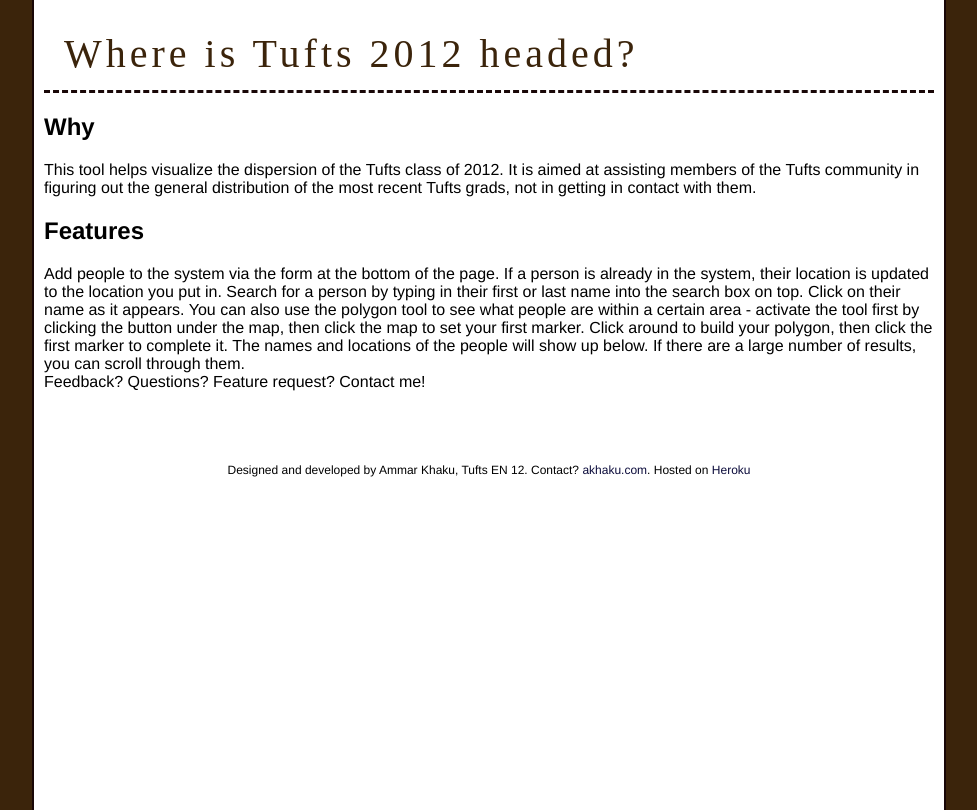
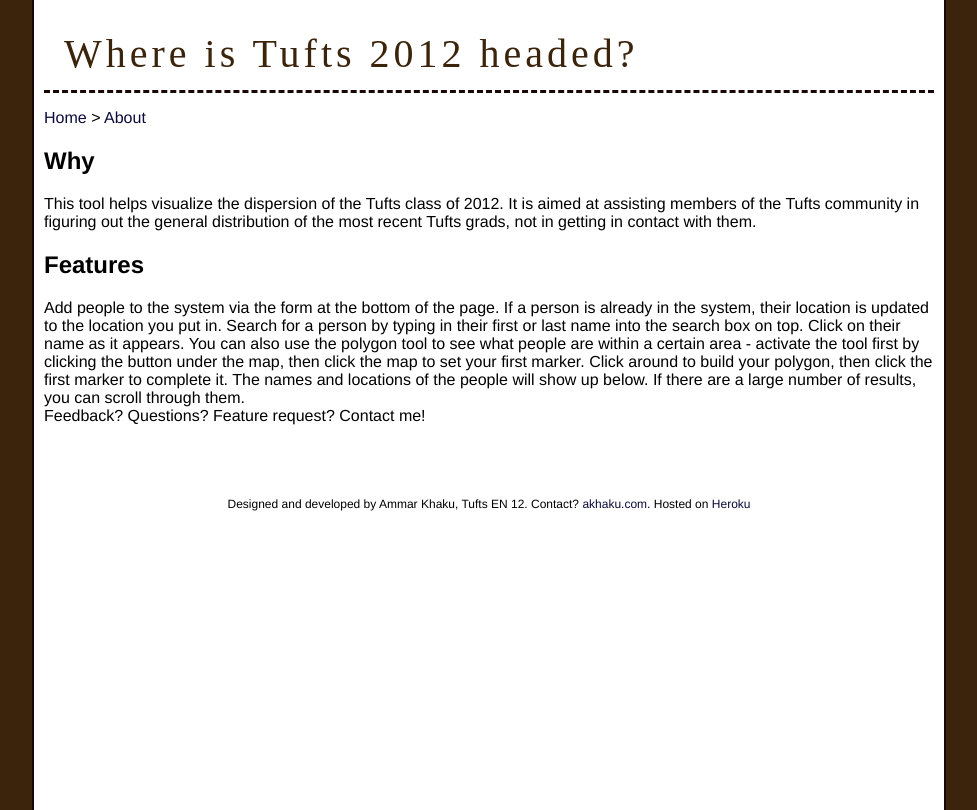
Before and after one commit to akhaku/Tufts-2012, a Django app: page /about/ in a window 1280 px wide. Shown: the whole page, without its empty margins (151-1128 px from the left). Run offline with Django 3.2, Linux system fonts and the light colour scheme; parts of the project's set-up code (start-up, migrations or seed data) failed here and were passed over; some web fonts are replaced.

Commit message:
Added breadcrumbs

```diff
--- a/tufts2012/templates/about.html
+++ b/tufts2012/templates/about.html
@@ -1,5 +1,7 @@
 {% extends "base.html" %}
 {% block body %}
+<p><a href="{% url where.views.home %}">Home</a> &gt;
+<a href="{% url where.views.home %}">About</a></p>
 <h2>Why</h2>
 <p>This tool helps visualize the dispersion of the Tufts class of 2012. It is
 aimed at assisting members of the Tufts community in figuring out the general
```
